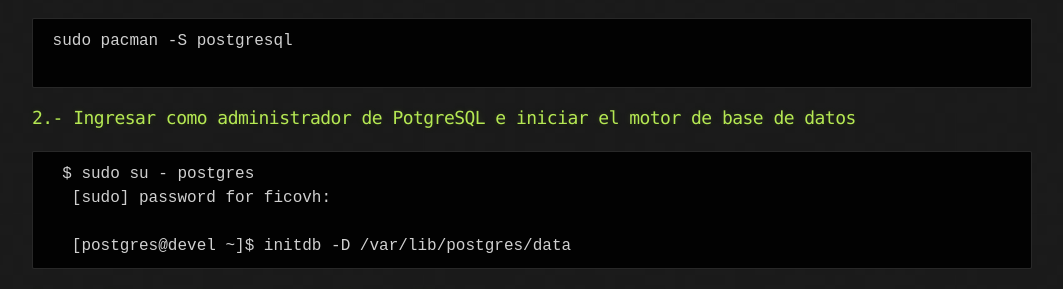
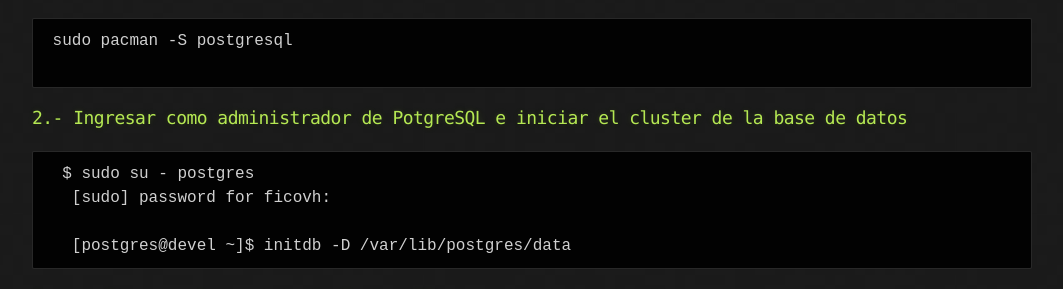
Before and after one commit to ficovh/myblog-jekyll, a Jekyll site: the page built from _posts/2024-11-30-PostgreSQL-On-ArchLinux.md, in a window 1280 px wide. Shown: the part 318-607 px from the top of the page, without its empty margins (108-1171 px from the left). Built offline with Jekyll 4.4.1, drawn with Linux system fonts in a browser that asks for light colours.

Commit message:
fix typos

````diff
--- a/_posts/2024-11-30-PostgreSQL-On-ArchLinux.md
+++ b/_posts/2024-11-30-PostgreSQL-On-ArchLinux.md
@@ -7,7 +7,7 @@
 
 ```
 
-### 2.- Ingresar como administrador de PotgreSQL e iniciar el motor de base de datos
+### 2.- Ingresar como administrador de PotgreSQL e iniciar el cluster de la base de datos
 
 ```
   $ sudo su - postgres
````
